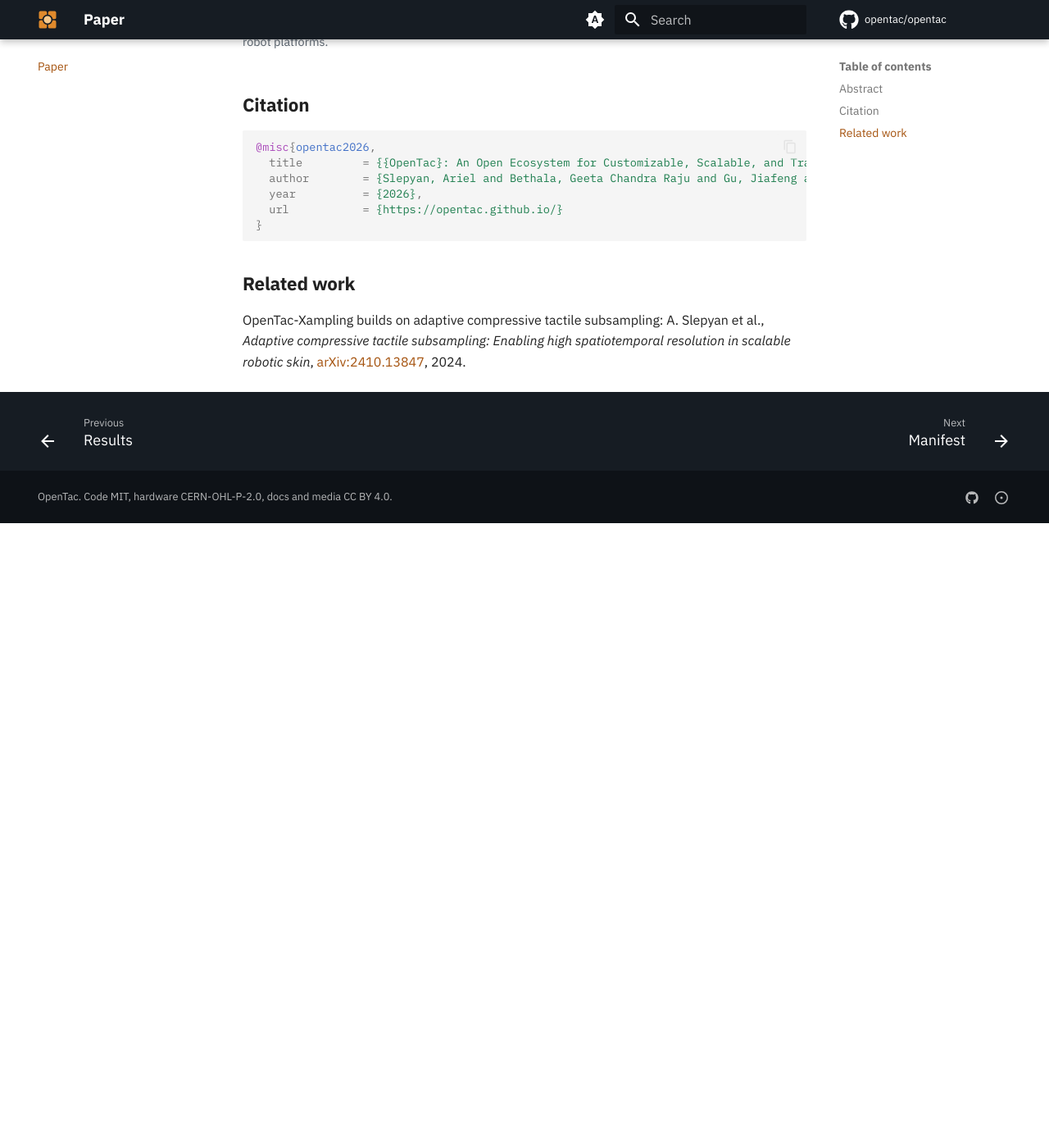
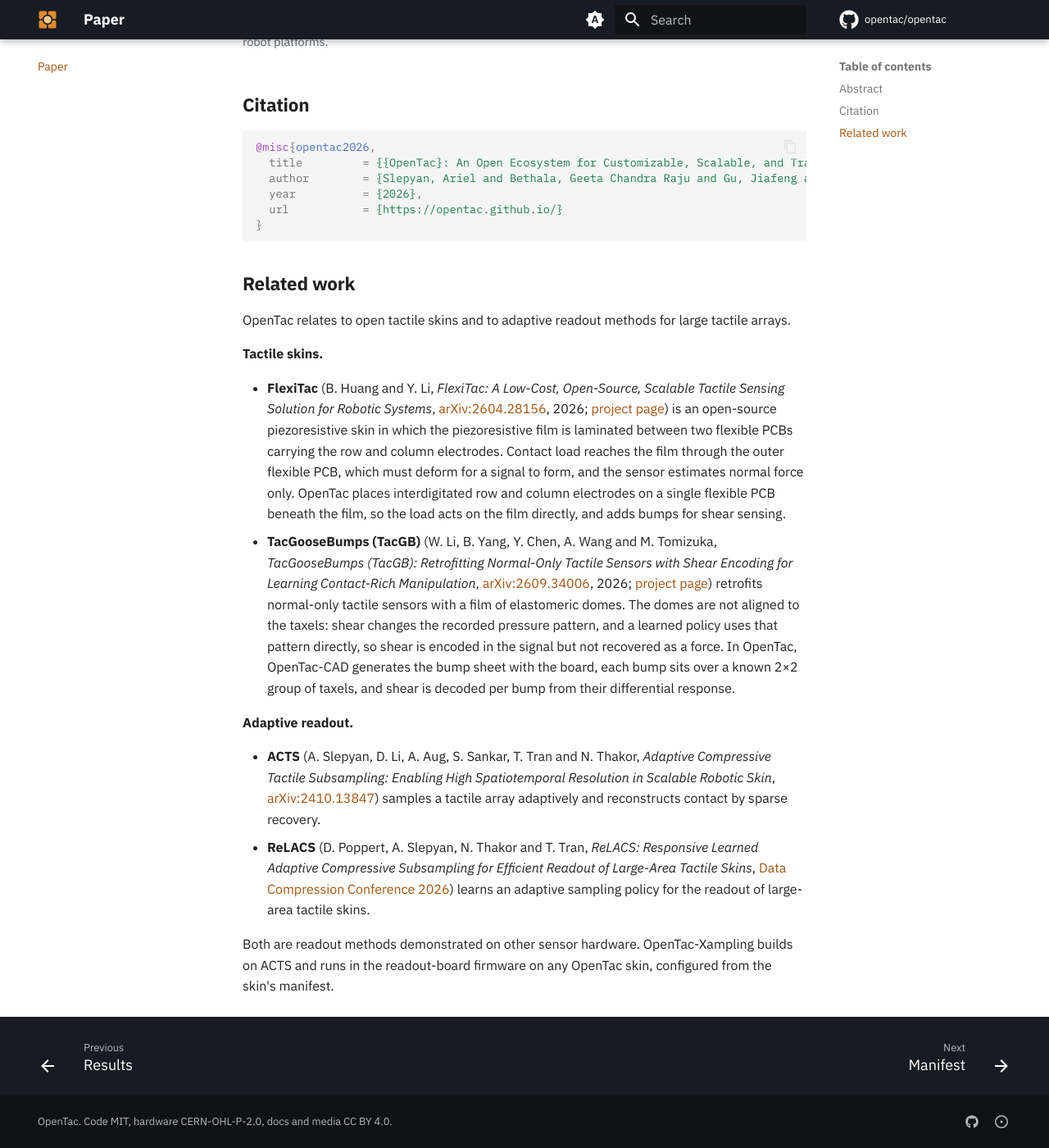
Before and after one commit to opentac/opentac.github.io, an MkDocs documentation site: the page built from docs/paper.md, in a window 1280 px wide and 1400 px high, scrolled down 1588 px. Shown: the whole window at 82% size. Built offline with MkDocs 1.6.1 and Material for MkDocs 9.7.7, drawn with Linux system fonts in a browser that asks for light colours; comment, search, counter and statistics services are not loaded; before the commit the page ends 2226 px from its top, so only the background shows below that.

Commit message:
Paper page: related work (FlexiTac, TacGB, ACTS, ReLACS) and how OpenTac differs

```diff
--- a/docs/paper.md
+++ b/docs/paper.md
@@ -37,4 +37,16 @@
 
 ## Related work { #background }
 
-OpenTac-Xampling builds on adaptive compressive tactile subsampling: A. Slepyan et al., *Adaptive compressive tactile subsampling: Enabling high spatiotemporal resolution in scalable robotic skin*, [arXiv:2410.13847](https://arxiv.org/abs/2410.13847), 2024.
+OpenTac relates to open tactile skins and to adaptive readout methods for large tactile arrays.
+
+**Tactile skins.**
+
+- **FlexiTac** (B. Huang and Y. Li, *FlexiTac: A Low-Cost, Open-Source, Scalable Tactile Sensing Solution for Robotic Systems*, [arXiv:2604.28156](https://arxiv.org/abs/2604.28156), 2026; [project page](https://flexitac.github.io/)) is an open-source piezoresistive skin in which the piezoresistive film is laminated between two flexible PCBs carrying the row and column electrodes. Contact load reaches the film through the outer flexible PCB, which must deform for a signal to form, and the sensor estimates normal force only. OpenTac places interdigitated row and column electrodes on a single flexible PCB beneath the film, so the load acts on the film directly, and adds bumps for shear sensing.
+- **TacGooseBumps (TacGB)** (W. Li, B. Yang, Y. Chen, A. Wang and M. Tomizuka, *TacGooseBumps (TacGB): Retrofitting Normal-Only Tactile Sensors with Shear Encoding for Learning Contact-Rich Manipulation*, [arXiv:2609.34006](https://arxiv.org/abs/2609.34006), 2026; [project page](https://jeffwli.github.io/tacgb/)) retrofits normal-only tactile sensors with a film of elastomeric domes. The domes are not aligned to the taxels: shear changes the recorded pressure pattern, and a learned policy uses that pattern directly, so shear is encoded in the signal but not recovered as a force. In OpenTac, OpenTac-CAD generates the bump sheet with the board, each bump sits over a known 2&times;2 group of taxels, and shear is decoded per bump from their differential response.
+
+**Adaptive readout.**
+
+- **ACTS** (A. Slepyan, D. Li, A. Aug, S. Sankar, T. Tran and N. Thakor, *Adaptive Compressive Tactile Subsampling: Enabling High Spatiotemporal Resolution in Scalable Robotic Skin*, [arXiv:2410.13847](https://arxiv.org/abs/2410.13847)) samples a tactile array adaptively and reconstructs contact by sparse recovery.
+- **ReLACS** (D. Poppert, A. Slepyan, N. Thakor and T. Tran, *ReLACS: Responsive Learned Adaptive Compressive Subsampling for Efficient Readout of Large-Area Tactile Skins*, [Data Compression Conference 2026](https://ieeexplore.ieee.org/abstract/document/11510445)) learns an adaptive sampling policy for the readout of large-area tactile skins.
+
+Both are readout methods demonstrated on other sensor hardware. OpenTac-Xampling builds on ACTS and runs in the readout-board firmware on any OpenTac skin, configured from the skin's manifest.
```
